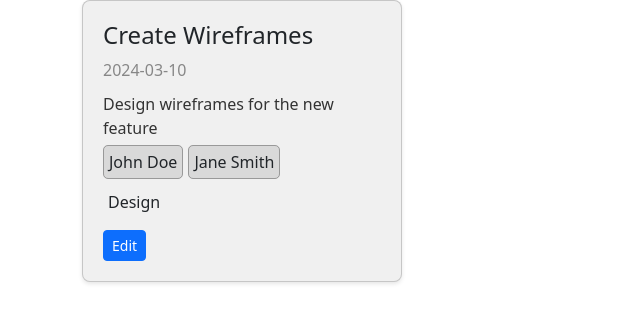
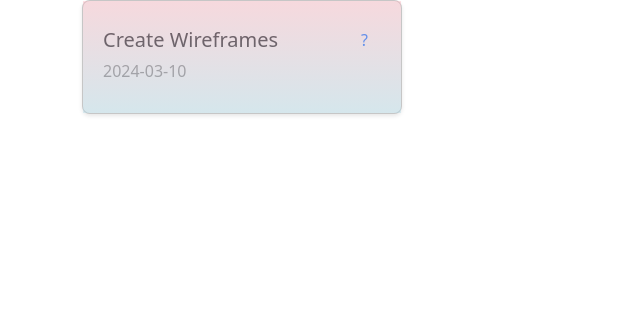
Before and after one commit to SarahCallesDeveloper/BoardTaskMaster, a React (Vite) app in the folder Board_Organizer/: page / in a window 1280 px wide. Shown: the top 322 px of the page, without its empty margins (0-640 px from the left). Built offline with nearby package versions, Linux system fonts and the light colour scheme.

Commit message:
added color

```diff
--- a/Board_Organizer/src/Components/card.jsx
+++ b/Board_Organizer/src/Components/card.jsx
@@ -11,6 +11,14 @@ export function Card({ card, onEdit }) {
   const [editedAssignedMembers, setEditedAssignedMembers] = useState([...assignedMembers]);
   const [newTag, setNewTag] = useState('');
   const [isEditingTags, setIsEditingTags] = useState(false);
+
+
+  const [collapsed, setCollapsed] = useState(true);
+
+  const handleToggleCollapse = () => {
+      setCollapsed(!collapsed);
+    };
+
 
   const handleEdit = () => {
     setIsEditing(true);
@@ -48,15 +56,22 @@ export function Card({ card, onEdit }) {
   };
 
   return (
-    <div>
-    <div>
     <div className="container">
     <div className="row">
       <div className="col">
-        <div className="card" style={{ maxWidth: '320px' }}>
-          <div className="card-body" style={{padding:10}}>
-            <h4>{title}</h4>
-            <p  className='date'>{dueDate}</p>
+        <div className="card" style={{ maxWidth: '320px', position: 'relative' }}>
+          {/* Overlay element */}
+          <div style={{ position: 'absolute', top: 0, left: 0, width: '100%', height: '100%', background: 'linear-gradient(to bottom, rgba(255, 182, 193, 0.4), rgba(173, 216, 230, 0.4))', pointerEvents: 'none' }}></div>
+
+          <div className="card-body" style={{ padding: 10 }}>
+            <div className="d-flex justify-content-between align-items-center">
+              <h5 className="card-title mb-0">{title}</h5>
+              <button className="btn text-primary" type="button" onClick={handleToggleCollapse}>
+                ?<i className={`bi bi-${collapsed ? 'plus' : 'dash'}-circle`}></i>
+              </button>
+            </div>
+            <p className='date'>{dueDate}</p>
+            <div className={`collapse ${collapsed ? '' : 'show'}`}>
               <p className='description'>{description}</p>
               <p>
                 {assignedMembers.map((member, index) => (
@@ -81,7 +96,6 @@ export function Card({ card, onEdit }) {
                 ))}
               </p>
               <button className="btn btn-primary btn-sm" onClick={handleEdit}>Edit</button>
-          </div>
             </div>
           </div>
         </div>
```
Lines whose indentation alone changed are shown as unchanged.
